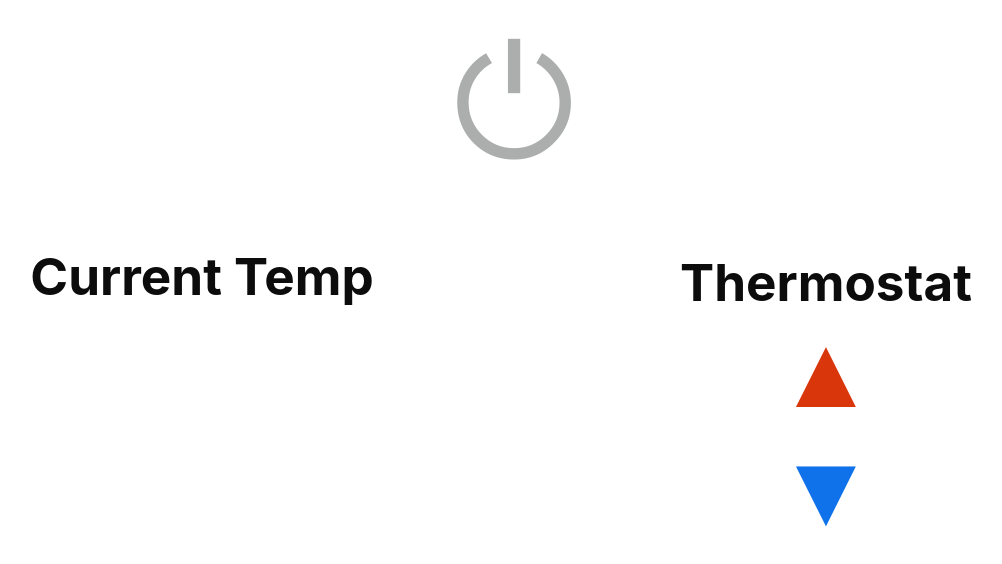
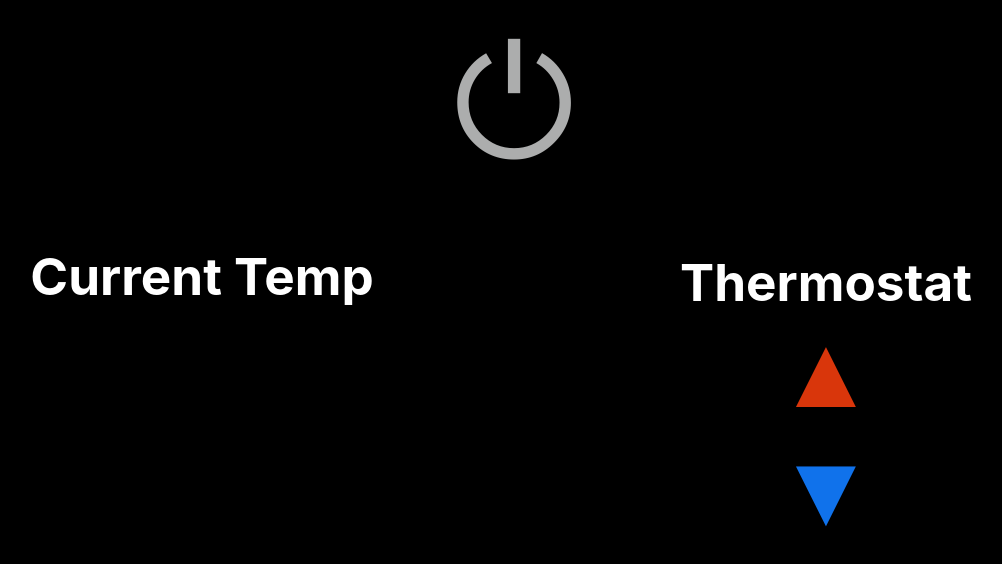
Before and after one commit to liddiard/smarthome, a website: page src/ac-thermostat/index.html in a window 1280 px wide. Shown: the whole page, without its empty margins (126-1128 px from the left). Drawn offline with nearby package versions, Linux system fonts and the dark colour scheme; no server answers; a web font is replaced by a local one.

Commit message:
add thermostat dark mode

```diff
--- a/src/ac-thermostat/index.html
+++ b/src/ac-thermostat/index.html
@@ -116,6 +116,15 @@
           /* move to bottom on mobile devices for reachability */
           top: unset;
           bottom: 2rem;
+        }
+      }
+      @media (prefers-color-scheme: dark) {
+        body {
+          color: white;
+          background-color: black;
+        }
+        #power.on .bg {
+          opacity: 0.5;
         }
       }
     </style>
```
